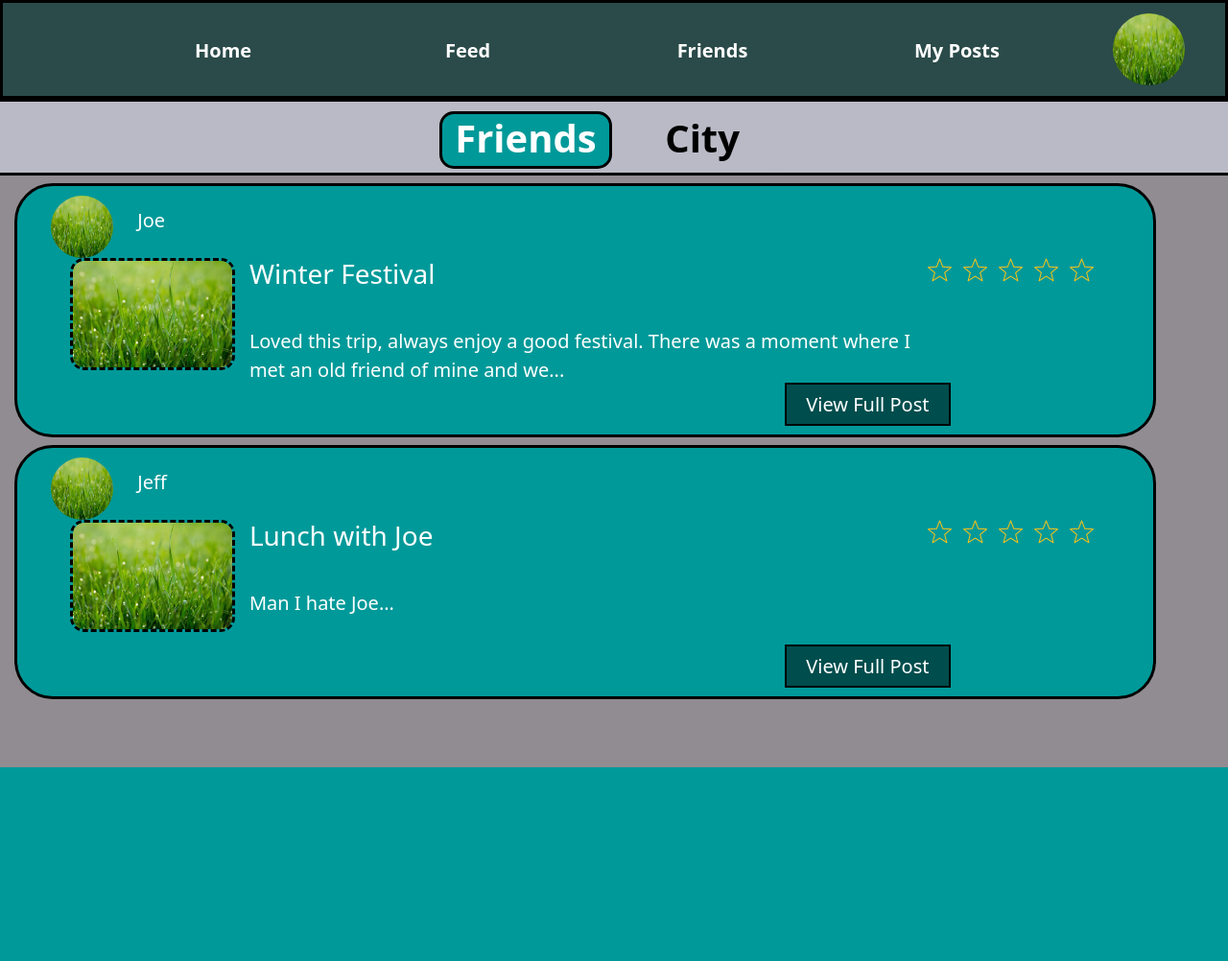
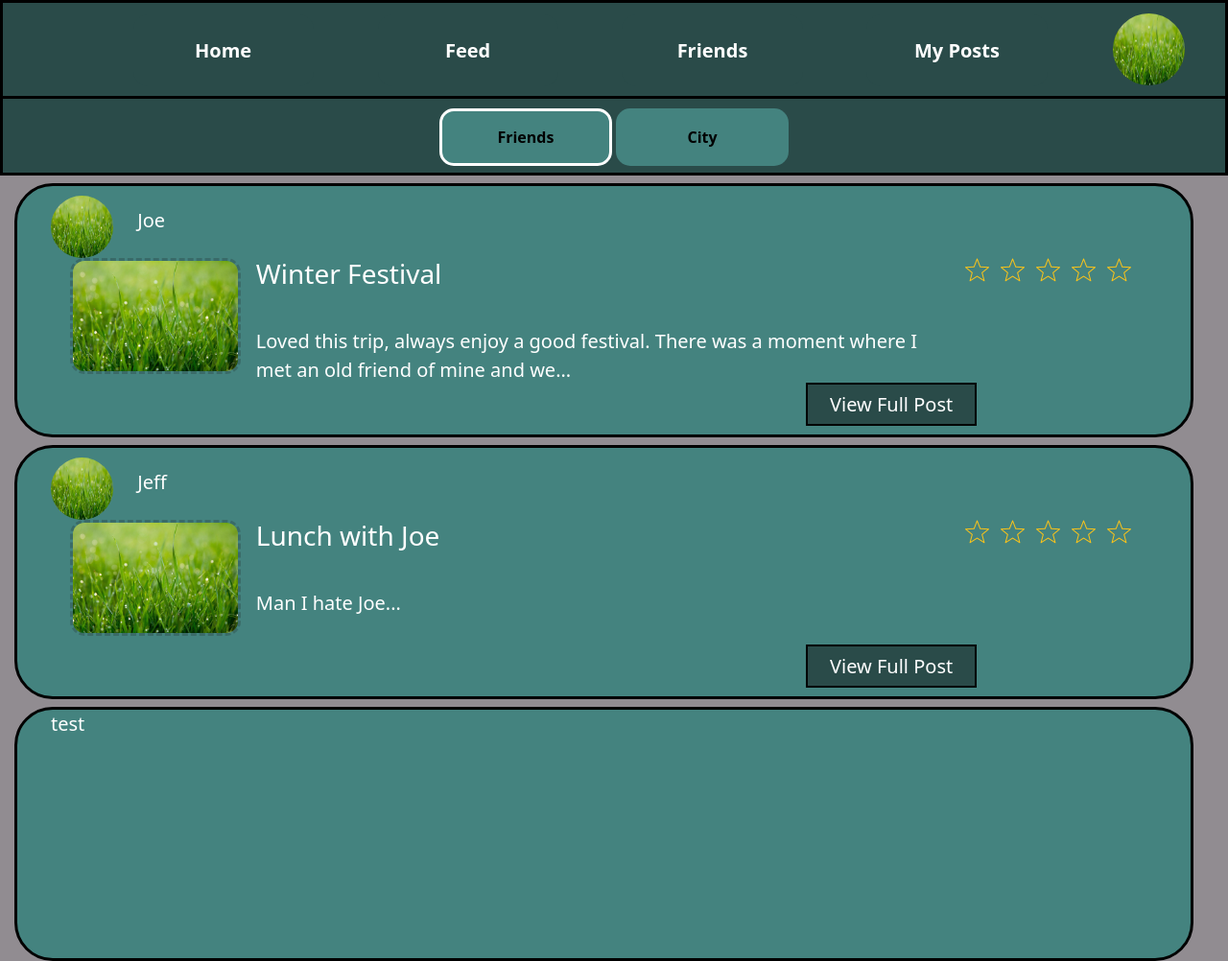
Before and after one commit to Humhmu/CityStars, a Django app: page /city_stars/feed/friends/ in a window 1280 px wide. Shown: the whole page at 96% size. Before the commit the page ends 800 px from the top, so only its background shows below. Run offline with Django 3.2, Linux system fonts and the light colour scheme; the visitor is signed in with stand-in values (Sample User, id 1); some libraries are stand-ins or nearby versions.

Commit message:
fixed some buttons and css and errors

```diff
--- a/static/css/city_feed.css
+++ b/static/css/city_feed.css
@@ -111,10 +111,10 @@
   border: none;
   border-radius: 15px;
   margin-top: 10px;
-  margin-right: 30px;
   width: 180px;
   height: 60px;
   transition-duration: 0.4s;
+  font-weight: bold;
 }
 
 .feedbutton:hover {
@@ -132,12 +132,12 @@
   border-radius: 15px;
   border-style: solid;
   border-color: white;
+  font-weight: bold;
 }
 
 /* Background of the currently chosen feed (friend or city). */
 .feedinteraction {
   background-color: var(--SECONDARY);
-  height: 75px;
   position: relative;
   height: 80px;
   border-style: solid;
--- a/static/css/friend_feed.css
+++ b/static/css/friend_feed.css
@@ -2,25 +2,23 @@
 
 /* Background colour when the user isn't authenticated. */
 .background {
-    background: linear-gradient(to bottom, #c2c2d6 0%, #9d9d9d 100%);
+  background: var(--BACKGROUND);
 }
 
 /* Background of the currently chosen feed (friend or city). */
 .feedinteraction {
-    background-color: #babac6;
-    height: 75px;
+  background-color: var(--SECONDARY);
   position: relative;
   height: 80px;
   border-style: solid;
   border-color: black;
-    border-left: none;
-    border-right: none;
+  border-top: none;
   text-align: center;
 }
 
 /* Dropdowns to filter out content. */
 .feeddropdown {
-    background: linear-gradient(#babac6 0%, #b5b5c7 100%);
+  background: var(--BACKGROUND);
   color: white;
   height: 45px;
   text-align: center;
@@ -31,63 +29,9 @@
   color: black;
 }
 
-.feeddropdownbutton {
-    background-color: #004d4d;
-    border-style: solid;
-    border-color: black;
-    color: white;
-    width: 25%;
-    margin-top: 15px;
-    margin-right: 11px;
-    transition-duration: 0.4s;
-}
-
-.feeddropdownbutton:hover {
-    background-color: rgba(255, 255, 255, 0.5);
-    color: black;
-}
-
-/* Scroll bar of this feed. */
-.feedscroll::-webkit-scrollbar {
-    margin-right: 20px;
-    width: 20px;
-    height: 460px;
-    overflow-y: scroll;
-    border-style: solid;
-    border-color: black;
-    border: none;
-    border-radius: 3px;
-    position: absolute;
-}
-
-.feedscroll::-webkit-scrollbar-track {
-    background: white;
-    width: 20px;
-    height: 460px;
-    border-style: solid;
-    border-color: black;
-    border-radius: 3px;
-    margin-top: 40px;
-    margin-bottom: 50px;
-    position: absolute;
-}
-
-.feedscroll::-webkit-scrollbar-thumb {
-    background-color: #004d4d;
-    width: 17px;
-    height: 140px;
-    border-style: solid;
-    border-color: black;
-    border-radius: 3px;
-}
-
-.feedscroll::-webkit-scrollbar-thumb:hover {
-    background-color: #004d4de1;
-}
-
 /* All posts related to cities. */
 .feedpost {
-    background-color: #009999;
+  background-color: var(--PRIMARY);
   width: 96%;
   height: 265px;
   border-style: solid;
@@ -116,7 +60,7 @@
   height: 15%;
   margin-left: 20px;
   border-style: dashed;
-    border-color: black;
+  border-color: var(--ACCENT);
   border-radius: 15px;
   float: left;
 }
@@ -145,7 +89,7 @@
 
 /* This alone might need to be scrapped if not needed. */
 .feedreviewstarsbutton {
-    background-color: #009999;
+  background-color: var(--PRIMARY);
   border: none;
   position: relative;
   float: left;
@@ -168,13 +112,13 @@
 
 /* Users can like posts. */
 .feedlikesbutton {
-    background-color: #009999;
+  background-color: var(--PRIMARY);
   border: none;
 }
 
 /* Users can view the full post via the 'View Full Post' button. */
 .feedviewpagebutton {
-    background-color: #004d4d;
+  background-color: var(--SECONDARY);
   width: 15%;
   height: 45px;
   border-style: solid;
@@ -192,7 +136,7 @@
 
 /* The user is asked to log in or register. */
 .friendfeedauthenticate {
-    background-color: #009999;
+  background-color: var(--PRIMARY);
   text-align: center;
   padding-top: 90px;
   margin-top: 70px;
@@ -208,7 +152,7 @@
 
 /* Buttons to log in or sign up if user isn't authenticated (friend feed). */
 .friendfeedauthenticatebutton {
-    background-color: #004d4d;
+  background-color: var(--SECONDARY);
   width: 50%;
   height: 45px;
   border-style: solid;
@@ -222,43 +166,32 @@
   color: black;
 }
 
-/* Background of the currently chosen feed (friend or city). */
-.feedinteraction {
-    background-color: #babac6;
-    height: 75px;
-    position: relative;
-    height: 80px;
-    border-style: solid;
-    border-color: black;
-    border-left: none;
-    border-right: none;
-    text-align: center;
-}
-
 /* Users can switch between viewing friend or city feed. */
 .feedbutton {
-    background-color: #babac6;
+  background-color: var(--PRIMARY);
   border: none;
   border-radius: 15px;
   margin-top: 10px;
   width: 180px;
   height: 60px;
   transition-duration: 0.4s;
+  font-weight: bold;
 }
 
 .feedbutton:hover {
-    background-color: #00999999;
+  background-color: var(--ACCENT);
   color: white;
 }
 
 .feedselect {
-    background-color: #009999;
-    color: white;
+  background-color: var(--PRIMARY);
+  color: black;
   border: none;
   margin-top: 10px;
   width: 180px;
   height: 60px;
   border-radius: 15px;
   border-style: solid;
-    border-color: black;
+  border-color: white;
+  font-weight: bold;
 }
--- a/templates/CityStars_app/friend_feed.html
+++ b/templates/CityStars_app/friend_feed.html
@@ -1,32 +1,34 @@
 {% extends 'CityStars_app/base.html' %}
 {% load static %}
+
+{% block css_block %}
+<link rel="stylesheet" href="{% static 'css/friend_feed.css' %}" />
+{% endblock %}
 
 {% block title_block %}
     Friend Feed
 {% endblock %}
 
-{% block css_block %}
-<link rel="stylesheet" href="{% static 'css/friend_feed.css' %}" />
-{% endblock %}
-
 {% block body_block %}
     <div class="background">
         <div class="feedinteraction">
-            <a href="{% url 'CityStars_app:friend_feed' %}"
-            ><button onclick="" class="feedselect"><h1><b>Friends</b></h1></button></a
-            >
-            <a href="{% url 'CityStars_app:city_feed' %}"
-            ><button onclick="" class="feedbutton"><h1><b>City</b></h1></button></a
-            >
+            <button class="feedselect"
+                onclick="window.location.href='{% url 'CityStars_app:friend_feed' %}';">
+                Friends
+            </button>
+            <button class="feedbutton"
+                onclick="window.location.href='{% url 'CityStars_app:city_feed' %}';">
+                City
+            </button>
         </div>
         {% if user.is_authenticated %}
             <div class="body_content">
-                <div class="feedscroll"
+                {% comment %} <div class="feedscroll"
                 style="height: 549px;
                 overflow-y:scroll;
                 margin-right:40px;
                 border-left: none;
-                border-right: none;">
+                border-right: none;"> {% endcomment %}
                     <div class="feedpost">
                         <div>
                             <img
@@ -102,7 +104,7 @@
                     <div class="feedpost">
                         test
                     </div>
-                </div>
+                {% comment %} </div> {% endcomment %}
             </div>
         {% else %}
             <div class="friendfeedauthenticate">
```
Also changed, not shown: templates/CityStars_app/city_feed.html (+11 -13 lines). Lines whose indentation alone changed are shown as unchanged.
